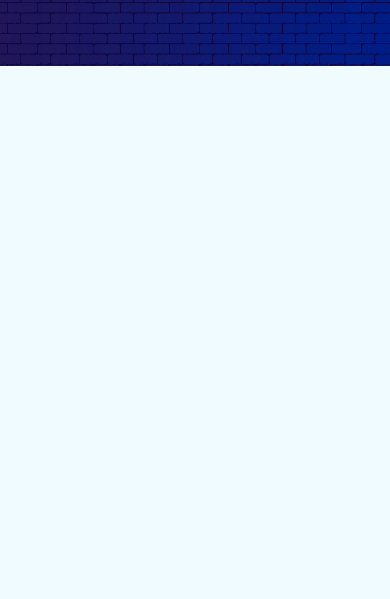
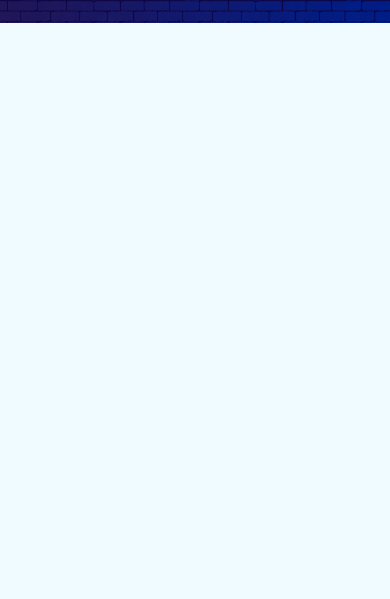
Before and after one commit to ViniciusFelicianoMello/Portifolio, a plain HTML site: page index.html in a window 390 px wide. Shown: the part 245-844 px from the top of the page. Drawn offline with Linux system fonts and the light colour scheme; a web font is replaced by a local one.

Commit message:
Add files via upload

```diff
--- a/style/banner.css
+++ b/style/banner.css
@@ -165,7 +165,7 @@
     .banner {
         background-size: contain;
         width: 100%;
-        background-position: 0 15vh;
+        background-position: 0 10vh;
     }
 
     .banner_apresentacao {
```
